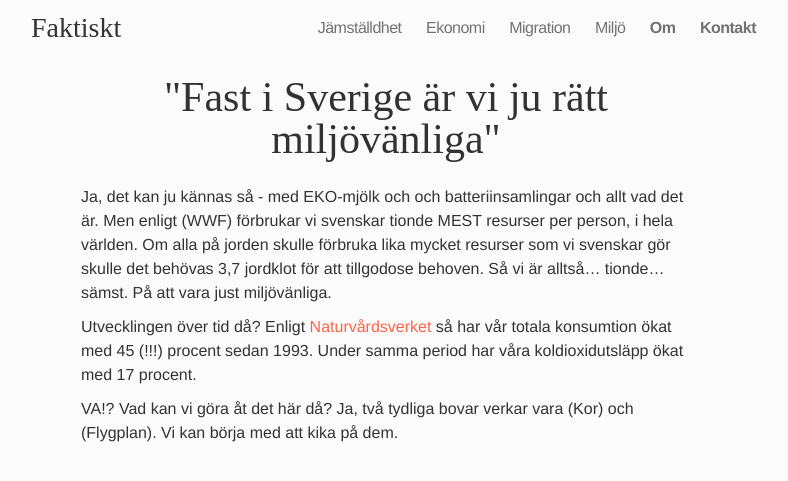
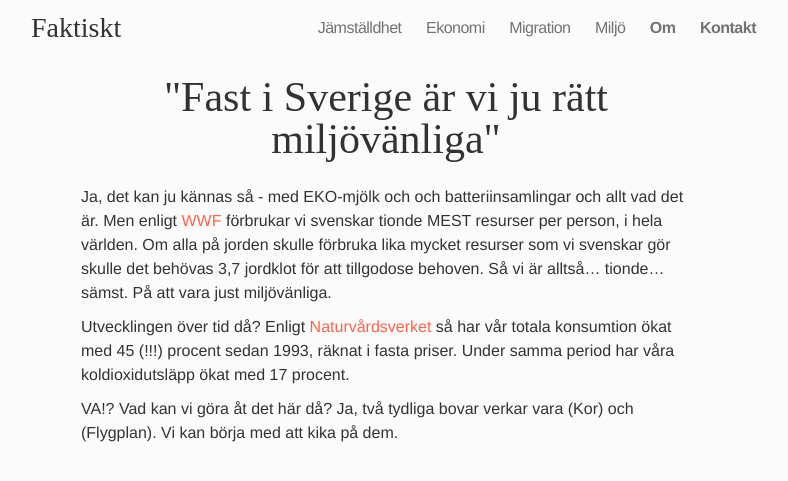
Before and after one commit to frigolitvarulv/faktiskt.github.io, a Jekyll site: the page built from miljo/fast-i-sverige.md, in a window 1280 px wide. Shown: the top 481 px of the page, without its empty margins (254-1042 px from the left). Built offline with Jekyll 4.4.1, drawn with Linux system fonts in a browser that asks for light colours; nearby versions of some CDN libraries; Markdown is read by kramdown in place of the engine named in the settings.

Commit message:
Updated fast-i-sverige.md

```diff
--- a/miljo/fast-i-sverige.md
+++ b/miljo/fast-i-sverige.md
@@ -5,8 +5,9 @@
 ---
 
 
-Ja, det kan ju kännas så - med EKO-mjölk och och batteriinsamlingar och allt vad det är. Men enligt (WWF) förbrukar vi svenskar tionde MEST resurser per person, i hela världen. Om alla på jorden skulle förbruka lika mycket resurser som vi svenskar gör skulle det behövas 3,7 jordklot för att tillgodose behoven. Så vi är alltså... tionde... sämst. På att vara just miljövänliga.
 
-Utvecklingen över tid då? Enligt [Naturvårdsverket](https://www.naturvardsverket.se/Documents/publikationer6400/978-91-620-6653-6.pdf?pid=14404 "Naturvårdsverket - Hållbara konsumtionsmönster") så har vår totala konsumtion ökat med 45 (!!!) procent sedan 1993. Under samma period har våra koldioxidutsläpp ökat med 17 procent.
+Ja, det kan ju kännas så - med EKO-mjölk och och batteriinsamlingar och allt vad det är. Men enligt [WWF](http://www.wwf.se/press/pressrum/pressmeddelanden/1580063-living-planet-report-2014-svenskarna-p-tionde-plats-i-vrstingligan "ekologiskt avtryck ") förbrukar vi svenskar tionde MEST resurser per person, i hela världen. Om alla på jorden skulle förbruka lika mycket resurser som vi svenskar gör skulle det behövas 3,7 jordklot för att tillgodose behoven. Så vi är alltså... tionde... sämst. På att vara just miljövänliga.
+
+Utvecklingen över tid då? Enligt [Naturvårdsverket](https://www.naturvardsverket.se/Documents/publikationer6400/978-91-620-6653-6.pdf?pid=14404 "Naturvårdsverket - Hållbara konsumtionsmönster") så har vår totala konsumtion ökat med 45 (!!!) procent sedan 1993, räknat i fasta priser. Under samma period har våra koldioxidutsläpp ökat med 17 procent.
 
 VA!? Vad kan vi göra åt det här då? Ja, två tydliga bovar verkar vara (Kor) och (Flygplan). Vi kan börja med att kika på dem.
```
